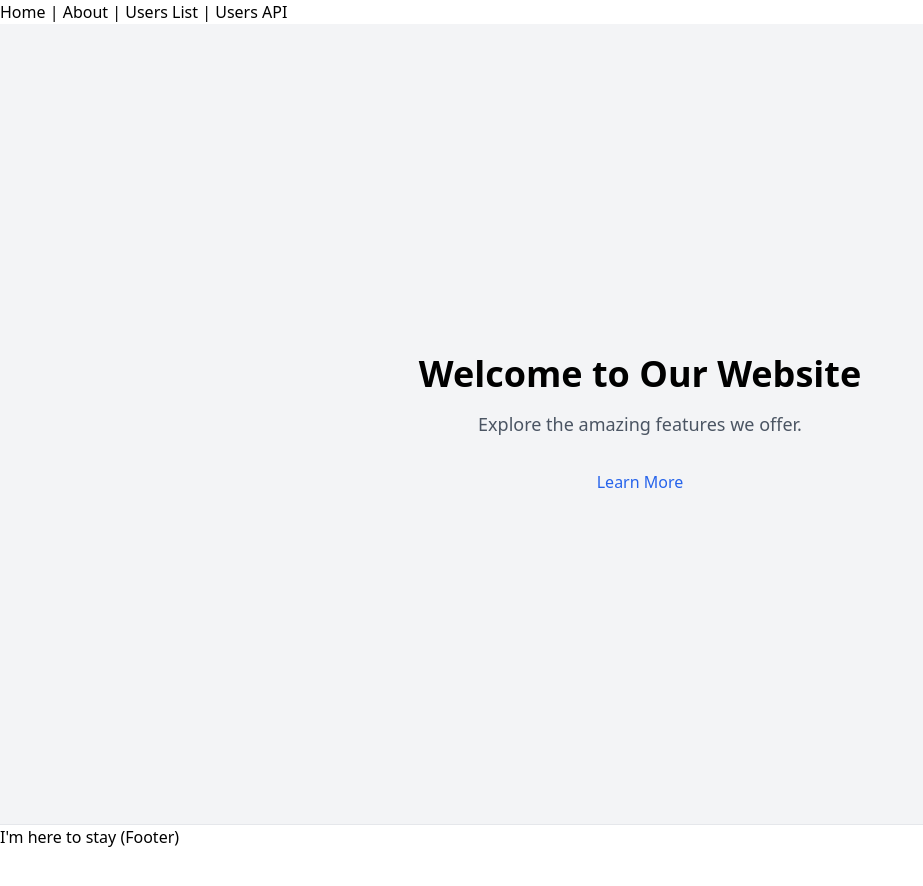
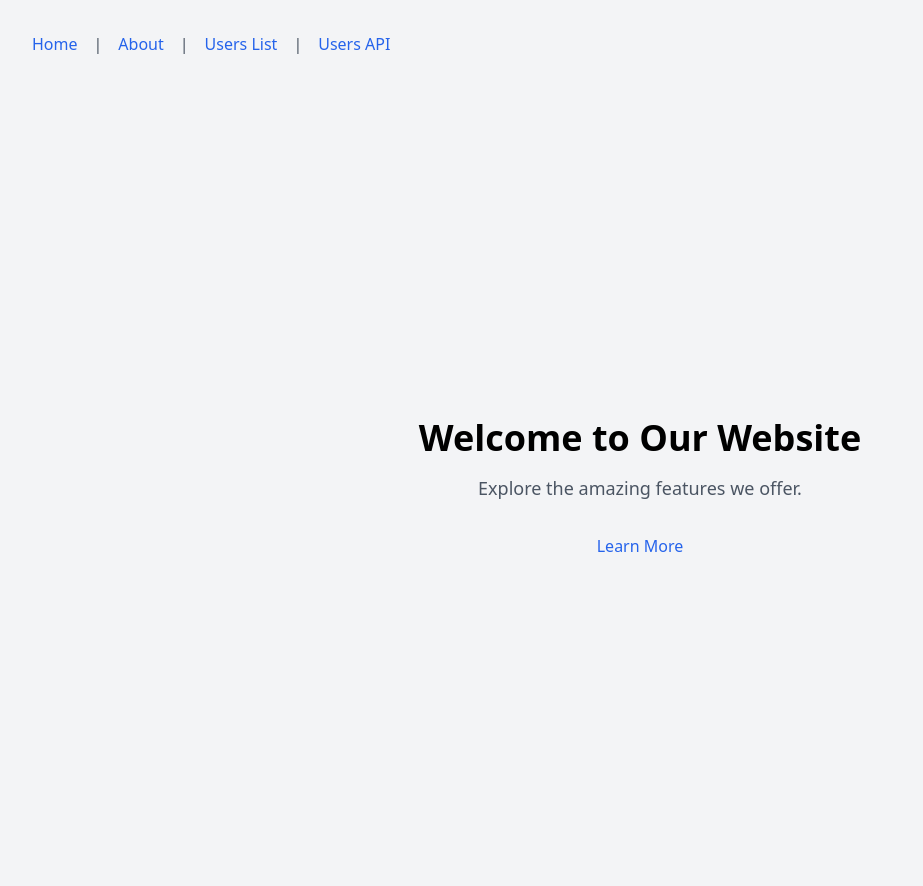
Before and after one commit to Tayomide/ITMD-Assg-3, a Next.js app: page / in a window 1280 px wide. Shown: the whole page, without its empty margins (0-923 px from the left). Before the commit the page ends 849 px from the top, so only its background shows below. Built offline with nearby package versions, Linux system fonts and the light colour scheme.

Commit message:
Prevent Lint error

```diff
--- a/components/Layout.tsx
+++ b/components/Layout.tsx
@@ -1,5 +1,4 @@
 import React, { ReactNode } from 'react'
-import Link from 'next/link'
 import Head from 'next/head'
 
 type Props = {
@@ -14,18 +13,18 @@
       <meta charSet="utf-8" />
       <meta name="viewport" content="initial-scale=1.0, width=device-width" />
     </Head>
-    <header>
-      <nav>
-        <Link href="/">Home</Link> | <Link href="/about">About</Link> |{' '}
-        <Link href="/users">Users List</Link> |{' '}
-        <a href="/api/users">Users API</a>
-      </nav>
+    <header className="bg-gray-100 p-8">
+    <nav className="flex items-center space-x-4">
+        <a href="/" className="text-blue-600 hover:underline">Home</a>
+        <span className="text-gray-600">|</span>
+        <a href="/about" className="text-blue-600 hover:underline">About</a>
+        <span className="text-gray-600">|</span>
+        <a href="/users" className="text-blue-600 hover:underline">Users List</a>
+        <span className="text-gray-600">|</span>
+        <a href="/api/users" className="text-blue-600 hover:underline">Users API</a>
+    </nav>
     </header>
     {children}
-    <footer>
-      <hr />
-      <span>I'm here to stay (Footer)</span>
-    </footer>
   </div>
 )
 
--- a/pages/api/users/index.ts
+++ b/pages/api/users/index.ts
@@ -1,5 +1,4 @@
 import { NextApiRequest, NextApiResponse } from 'next'
-import { sampleUserData } from '../../../utils/sample-data'
 
 const handler = async (_req: NextApiRequest, res: NextApiResponse) => {
   try {
--- a/pages/users/index.tsx
+++ b/pages/users/index.tsx
@@ -2,7 +2,6 @@
 import Link from 'next/link'
 
 import { User } from '../../interfaces'
-import { sampleUserData } from '../../utils/sample-data'
 import Layout from '../../components/Layout'
 import List from '../../components/List'
 
```
Also changed, not shown: utils/sample-data.ts (deleted, +0 -9 lines).
